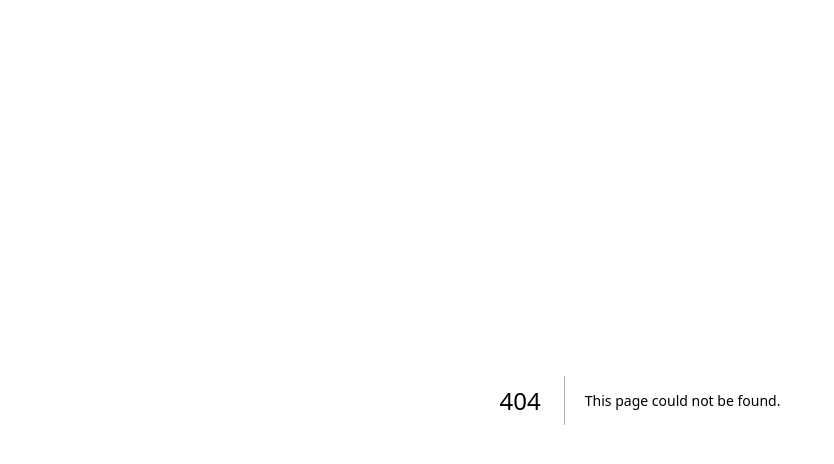
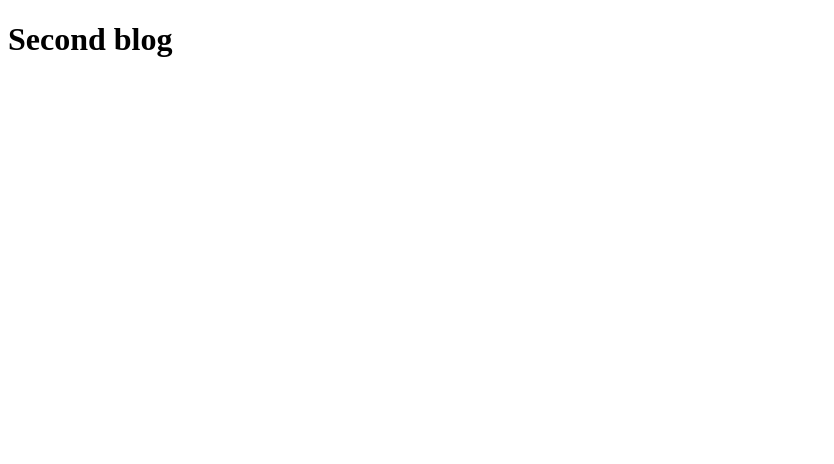
Before and after one commit to zieft/nextjs-tut, a Next.js app in the folder hello-world/: page /blog/second in a window 1280 px wide. Before the commit this address had no page. Shown: the top 464 px of the page, without its empty margins (0-834 px from the left). Built offline with nearby package versions, Linux system fonts and the light colour scheme.

Commit message:
Nested Routes

```diff
--- /dev/null
+++ b/hello-world/src/app/blog/first/page.jsx
@@ -0,0 +1,3 @@
+export default function FirstBlog(){
+    return <h1>First blog</h1>
+}
--- /dev/null
+++ b/hello-world/src/app/blog/page.jsx
@@ -0,0 +1,3 @@
+export default function Blog(){
+    return <h1>My blog</h1>
+}
--- /dev/null
+++ b/hello-world/src/app/blog/second/page.jsx
@@ -0,0 +1,3 @@
+export default function SecondBlog(){
+    return <h1>Second blog</h1>
+}
```
